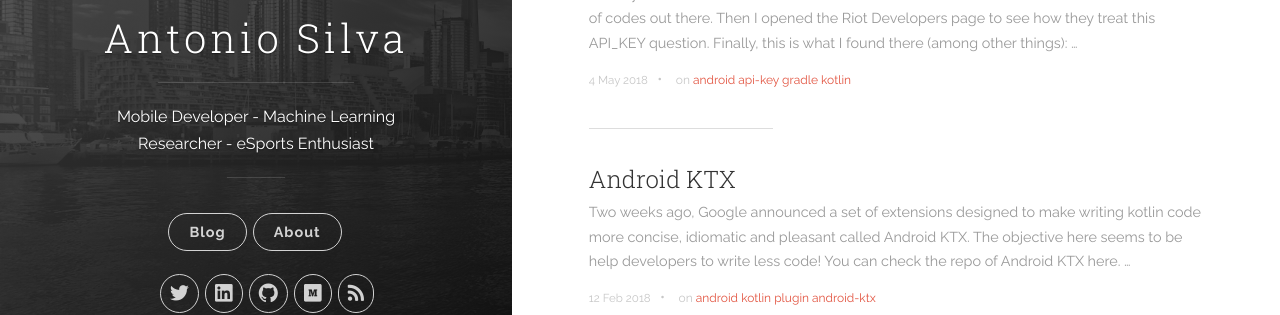
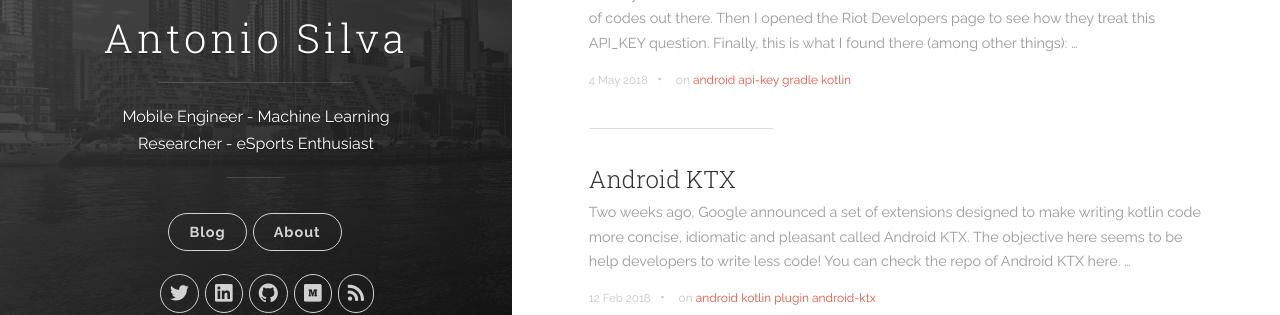
Before and after one commit to antoniosj/antoniosj.github.io, a Jekyll site: the page built from index.html, in a window 1280 px wide. Shown: the part 347-662 px from the top of the page. Built offline with Jekyll 4.4.1, drawn with Linux system fonts in a browser that asks for light colours; the list of posts is cut into pages by our own code.

Commit message:
Update _config.yml

```diff
--- a/_config.yml
+++ b/_config.yml
@@ -1,6 +1,6 @@
 # Site settings
 title: Antonio Silva
-description: 'Mobile Developer - Machine Learning Researcher - eSports Enthusiast'
+description: 'Mobile Engineer - Machine Learning Researcher - eSports Enthusiast'
 url: 'http://www.antoniosj.com'
 # baseurl: '/antoniosj'
 # google_analytics: 'UA-XXXXXX-X'
```
